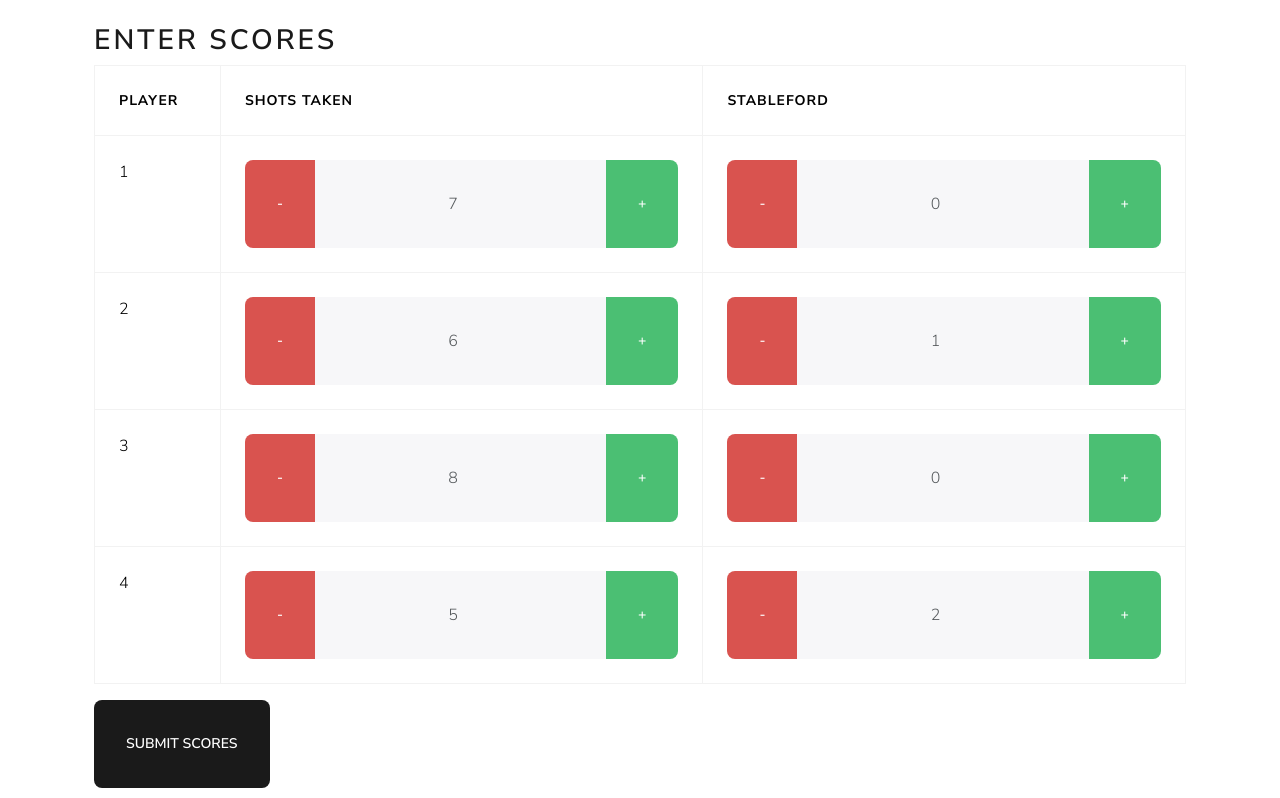
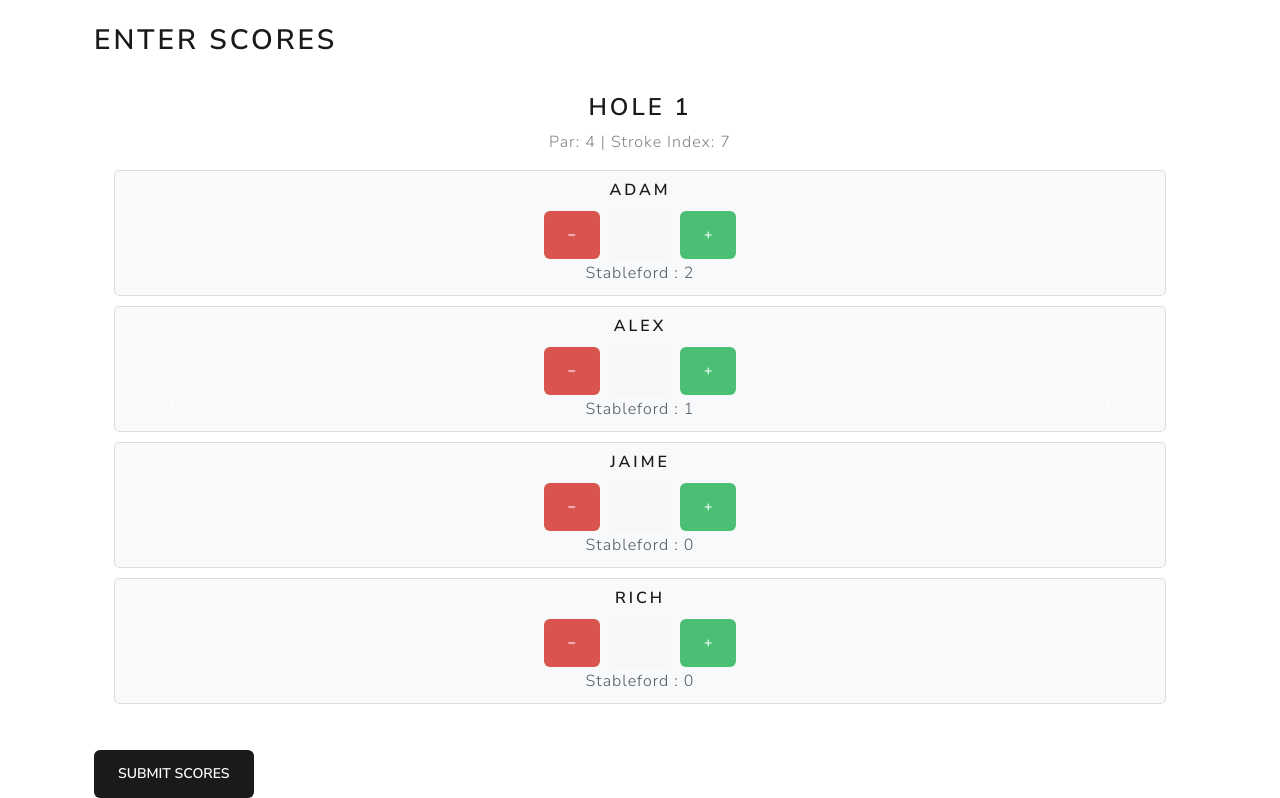
Before and after one commit to rgl1892/golf2025, a Django app: page /rounds/1/1 in a window 1280 px wide. Shown: the part 113-911 px from the top of the page. Run offline with Django 5.2, Linux system fonts and the light colour scheme; a user stored in the database is signed in; data comes from the database, SQL or seed files in the repository; both versions use the stored data as it was after the commit; some libraries are stand-ins or nearby versions.

Commit message:
swiping on phone app

```diff
--- a/superb_ock/models.py
+++ b/superb_ock/models.py
@@ -11,7 +11,7 @@ class GolfCourse(models.Model):
     country = models.CharField(max_length=20,null=True)
     tees = models.CharField(max_length=20,default='White')
     slope_rating = models.IntegerField(default=113)
-    course_rating = models.DecimalField(decimal_places=1,max_digits=3,default=72)
+    course_rating = models.FloatField(default=72)
     par = models.IntegerField(default=72)
     slug = models.SlugField(default="", null=False)
 
--- /dev/null
+++ b/superb_ock/static/superb_ock/css/styles.css
@@ -0,0 +1,27 @@
+.carousel-item {
+    text-align: center;
+    padding: 20px;
+}
+
+.player-card {
+    padding: 10px;
+    border: 1px solid #ddd;
+    margin-bottom: 10px;
+    border-radius: 5px;
+    background: #f8f9fa;
+}
+
+.score-entry {
+    display: flex;
+    align-items: center;
+    justify-content: center;
+    gap: 10px;
+    margin-top: 5px;
+}
+
+.score-input {
+    width: 60px;
+    text-align: center;
+    font-size: 1.2rem;
+    font-weight: bold;
+}
--- a/superb_ock/templates/superb_ock/base.html
+++ b/superb_ock/templates/superb_ock/base.html
@@ -14,6 +14,7 @@
         integrity="sha384-T3c6CoIi6uLrA9TneNEoa7RxnatzjcDSCmG1MXxSR1GAsXEV/Dwwykc2MPK8M2HN" crossorigin="anonymous">
     {% load static %}
     <link rel="stylesheet" href="{% static 'superb_ock/css/bootstrap.css' %}">
+    <link rel="stylesheet" href="{% static 'superb_ock/css/styles.css' %}">
     <script src="{% static 'superb_ock/js/get_theme_pref.js' %}"></script>
 
 </head>
--- a/superb_ock/templates/superb_ock/rounds/edit_score.html
+++ b/superb_ock/templates/superb_ock/rounds/edit_score.html
@@ -4,7 +4,7 @@
 <div class="container mt-4">
     <h2 class="text-primary">Enter Scores</h2>
 
-    <form method="POST" action="{% url 'edit_score' round_id hole %}">
+    <form method="POST" action="#">
         {% csrf_token %}
 
         <table class="table table-bordered">
@@ -12,13 +12,12 @@
                 <tr>
                     <th>Player</th>
                     <th>Shots Taken</th>
-                    <th>Stableford</th>
                 </tr>
             </thead>
             <tbody>
                 {% for score in scores %}
                 <tr>
-                    <td>{{ score.player_id }}</td>
+                    <td>{{ score.player__first_name }} {{score.player__second_name|slice:"1"}}</td>
                     <td>
                         <div class="input-group">
                             <button type="button" class="btn btn-danger btn-lg" onclick="adjustValue('shots_{{ score.id }}', -1)">-</button>
@@ -26,13 +25,7 @@
                             <button type="button" class="btn btn-success btn-lg" onclick="adjustValue('shots_{{ score.id }}', 1)">+</button>
                         </div>
                     </td>
-                    <td>
-                        <div class="input-group">
-                            <button type="button" class="btn btn-danger btn-lg" onclick="adjustValue('stableford_{{ score.id }}', -1)">-</button>
-                            <input type="number" class="form-control text-center" name="stableford_{{ score.id }}" id="stableford_{{ score.id }}" value="{{ score.stableford }}" min="0">
-                            <button type="button" class="btn btn-success btn-lg" onclick="adjustValue('stableford_{{ score.id }}', 1)">+</button>
-                        </div>
-                    </td>
+
                 </tr>
                 {% endfor %}
             </tbody>
--- /dev/null
+++ b/superb_ock/templates/superb_ock/rounds/edit_score_2.html
@@ -0,0 +1,157 @@
+{% extends "superb_ock/base.html" %}
+{% block content %}
+{% load static %}
+
+<div class="container mt-4">
+    <h2 class="text-primary mb-3">Enter Scores</h2>
+
+    <div id="holeCarousel" class="carousel slide" data-bs-interval="false">
+        <div class="carousel-inner">
+            {% for hole in scores_per_hole %}
+            <div class="carousel-item {% if forloop.counter == hole_number %}active{% endif %}" data-hole-id="{{ hole.0.hole__hole_number }}">
+                <h3 class="text-center">Hole {{ hole.0.hole__hole_number }}</h3>
+                <p class="text-center text-muted">Par: {{ hole.0.hole__par }} | Stroke Index: {{ hole.0.hole__stroke_index }}</p>
+
+                <form method="POST" class="score-form">
+                    {% csrf_token %}
+                    <input type="hidden" name="hole_id" value="{{ hole.0.hole__hole_number }}">
+
+                    {% for player in hole %}
+                    <div class="player-card">
+                        <h5>{{ player.player__first_name }}</h5>
+
+                        <div class="score-entry">
+                            <button type="button" class="btn btn-danger minus-btn" onclick="changeScore(this, -1,{{hole.0.hole__par}},{{player.handicap_index}},{{hole.0.hole__stroke_index}},{{hole.0.hole__golf_course__slope_rating}},{{hole.0.hole__golf_course__course_rating}},{{hole.0.hole__golf_course__par}})" >−</button>
+                            <input type="number" class="form-control score-input" name="shots_taken_{{ player.id }}" value="{% if player.shots_taken %}{{ player.shots_taken }}{% endif %}" data-original="{% if player.shots_taken %}{{ player.shots_taken }}{% endif %}">
+                            <button type="button" class="btn btn-success plus-btn" onclick="changeScore(this, 1,{{hole.0.hole__par}},{{player.handicap_index}},{{hole.0.hole__stroke_index}},{{hole.0.hole__golf_course__slope_rating}},{{hole.0.hole__golf_course__course_rating}},{{hole.0.hole__golf_course__par}})">+</button>
+                        </div>
+                        <div class="stable_out" name="stable_{{ player.id }}">
+                            Stableford : {{player.stableford}}
+                            <input type="hidden" name="stable_{{ player.id }}" value="{{player.stableford}}">
+                        </div>
+
+                    </div>
+                    {% endfor %}
+                </form>
+            </div>
+            {% endfor %}
+        </div>
+
+        <!-- Bootstrap Carousel Controls -->
+        <button class="carousel-control-prev" type="button" data-bs-target="#holeCarousel" data-bs-slide="prev">
+            <span class="carousel-control-prev-icon" aria-hidden="true"></span>
+        </button>
+        <button class="carousel-control-next" type="button" data-bs-target="#holeCarousel" data-bs-slide="next">
+            <span class="carousel-control-next-icon" aria-hidden="true"></span>
+        </button>
+    </div>
+
+    <button type="submit" class="btn btn-primary mt-3 submit-btn">Submit Scores</button>
+</div>
+
+
+
+<script>
+    function changeScore(button, change,par,index,stroke,slope_rating,course_rating,total_par) {
+        let input = button.parentElement.querySelector('.score-input');
+        let stable_out = button.closest('.player-card').querySelector('.stable_out');
+        let newValue = input.value?parseInt(input.value) + change: par;
+        let handicap = Math.round((index *(slope_rating/113)) + course_rating - total_par);
+        let stable_val = 0;
+        let extra_shots = Math.floor(handicap/18);
+        let si_shots = stroke <= handicap?1:0;
+
+        let strokesToPar = newValue - par - extra_shots - si_shots;
+
+        if (strokesToPar <= -4) stable_val = 6;  // Condor or better
+        else if (strokesToPar === -3) stable_val = 5;  // Albatross
+        else if (strokesToPar === -2) stable_val = 4;  // Eagle
+        else if (strokesToPar === -1) stable_val = 3;  // Birdie
+        else if (strokesToPar === 0) stable_val = 2;  // Par
+        else if (strokesToPar === 1) stable_val = 1;  // Bogey
+        else stable_val = 0;  // Double bogey or worse
+
+        if (newValue >= 0) {
+            input.value = newValue;
+            stable_out.textContent = `Stableford: ${stable_val}`
+        }
+    }
+    document.addEventListener("DOMContentLoaded", function() {
+        let carousel = document.getElementById('holeCarousel');
+        let touchStartX = 0, touchEndX = 0;
+        let currentIndex = 0;
+
+        function detectSwipe() {
+            let diff = touchEndX - touchStartX;
+            if (Math.abs(diff) > 50) {  // Ensure significant movement
+                let hasChanges = false;
+                const inputs = document.querySelectorAll('.carousel-item.active .score-input');
+
+                inputs.forEach(input => {
+                    if (input.value !== input.dataset.original) {
+                        hasChanges = true;
+                    }
+                });
+
+                if (hasChanges) {
+                    submitScores(() => {
+                        if (diff < 0) nextHole();
+                        else prevHole();
+                    });
+                } else {
+                    if (diff < 0) nextHole();
+                    else prevHole();
+                }
+            }
+        }
+
+        function nextHole() {
+            let next = document.querySelector('.carousel-item.active').nextElementSibling;
+            if (next) {
+                console.log('next');
+                let carouselInstance = new bootstrap.Carousel(carousel);
+                carouselInstance.next();
+            }
+        }
+
+        function prevHole() {
+            let prev = document.querySelector('.carousel-item.active').previousElementSibling;
+            if (prev) {
+                console.log('prev');
+                let carouselInstance = new bootstrap.Carousel(carousel);
+                carouselInstance.prev();
+            }
+        }
+
+        function submitScores(callback) {
+            let activeHole = document.querySelector('.carousel-item.active');
+            let holeId = activeHole.dataset.holeId;
+            let form = activeHole.querySelector('.score-form');
+            let formData = new FormData(form);
+
+            fetch(`{% url 'edit_score' round_id hole_number %}` + holeId, {
+                method: "POST",
+                body: formData
+            }).then(response => {
+                if (response.ok) callback();
+            });
+        }
+
+        // Touch Events for Swiping
+        carousel.addEventListener("touchstart", (e) => {
+            touchStartX = e.touches[0].clientX;
+        });
+
+        carousel.addEventListener("touchend", (e) => {
+            touchEndX = e.changedTouches[0].clientX;
+            detectSwipe();
+        });
+
+        // Submit Button
+        document.querySelector('.submit-btn').addEventListener('click', () => {
+            submitScores(() => alert("Scores Submitted!"));
+        });
+    });
+</script>
+
+{% endblock %}
--- a/superb_ock/views.py
+++ b/superb_ock/views.py
@@ -6,6 +6,7 @@ from django.contrib.auth.models import User
 from django.db import IntegrityError
 from django.core.serializers.json import DjangoJSONEncoder
 from django.db import connection
+from django.views.decorators.csrf import csrf_exempt
 
 from requests import request
 from collections import defaultdict
@@ -311,21 +312,70 @@ class GolfRoundView(View):
             grouped_summary[player_id]["scores"].append(item)
         grouped_data = dict(grouped_summary)
 
-        return render(request, self.template_name, context={"scores": grouped_data,'round_id':round_id})
+        return render(
+            request,
+            self.template_name,
+            context={"scores": grouped_data, "round_id": round_id},
+        )
+
 
 class EditScore(View):
 
-    template_name = 'superb_ock/rounds/edit_score.html'
+    template_name = "superb_ock/rounds/edit_score_2.html"
 
-    def get_context_data(self,round_id,hole_number):
+    def get_context_data(self, round_id, hole_number):
 
-        scores = Score.objects.filter(golf_round=round_id,hole__hole_number=hole_number).values()
-        context = {'scores':scores,'round_id':round_id,'hole':hole_number}
+        scores = (
+            Score.objects.filter(golf_round=round_id)
+            .order_by("player__first_name")
+            .values(
+                "shots_taken",
+                "stableford",
+                "id",
+                "hole__hole_number",
+                "hole__yards",
+                "hole__par",
+                "player__first_name",
+                "player__second_name",
+                "handicap_index",
+                "sandy",
+                "golf_round",
+                "hole__stroke_index",
+                "hole__golf_course__slope_rating",
+                "hole__golf_course__course_rating",
+                "hole__golf_course__par",
+            )
+        )
+
+        scores_per_hole = [
+            [score for score in scores if score["hole__hole_number"] == x + 1]
+            for x in range(18)
+        ]
+        context = {
+            "scores_per_hole": scores_per_hole,
+            "round_id": round_id,
+            "hole_number": hole_number,
+        }
         return context
 
+    def get(self, request, round_id, hole_number):
 
-    def get(self,request,round_id,hole_number):
+        if request.user.is_authenticated:
+            return render(
+                request,
+                self.template_name,
+                self.get_context_data(round_id, hole_number),
+            )
+        else:
+            return redirect("golf_round",round_id=round_id)
 
+    # @csrf_exempt
+    # def submit_scores(request):
+    #     if request.method == "POST":
+    #         hole_id = request
 
-
-        return render(request, self.template_name, self.get_context_data(round_id,hole_number))
+    def post(self, request, round_id, hole_number):
+        print(request.POST)
+        return render(
+            request, self.template_name, self.get_context_data(round_id, hole_number)
+        )
```
Also changed, not shown: db.sqlite3, superb_ock/migrations/0014_alter_golfcourse_course_rating.py (added).
